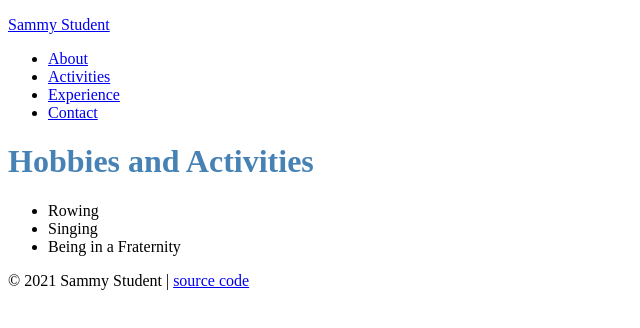
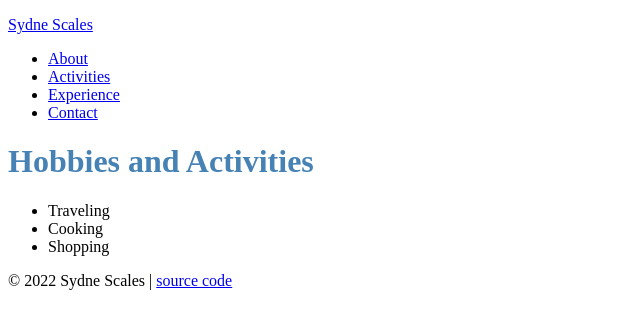
Before and after one commit to SimplySyd/student-site-inclass-2022, a plain HTML site: page activities.html in a window 1280 px wide. Shown: the whole page, without its empty margins (0-640 px from the left). Drawn offline with Linux system fonts and the light colour scheme.

Commit message:
Updated all pages with my name and my background.
This was an in class exercise where I replaced Sammy student with Sydne Scales.

```diff
--- a/activities.html
+++ b/activities.html
@@ -2,12 +2,12 @@
 <html>
   <head>
     <meta charset="utf-8">
-    <title>Sammy Student | Work hard, play hard</title>
+    <title>Sydne Scales | Work hard, play hard</title>
     <link rel="stylesheet" href="stylesheets/sammy-style.css">
   </head>
   <body>
     <header>
-      <p><a href="index.html">Sammy Student</a></p>
+      <p><a href="index.html">Sydne Scales</a></p>
       <nav>
         <ul>
           <li><a href="about.html">About</a></li>
@@ -21,14 +21,14 @@
     <div class="page">
       <h1>Hobbies and Activities</h1>
       <ul>
-        <li>Rowing</li>
-        <li>Singing</li>
-        <li>Being in a Fraternity</li>
+        <li>Traveling</li>
+        <li>Cooking</li>
+        <li>Shopping</li>
       </ul>
     </div>
 
     <footer>
-      <p>&copy; 2021 Sammy Student |
+      <p>&copy; 2022 Sydne Scales |
         <a href="https://github.com/prof-rossetti/student-site">source code</a>
       </p>
     </footer>
```
Also changed, not shown: about.html (+4 -4 lines), contact.html (+3 -3 lines), experience.html (+3 -3 lines), index.html (+4 -4 lines).
